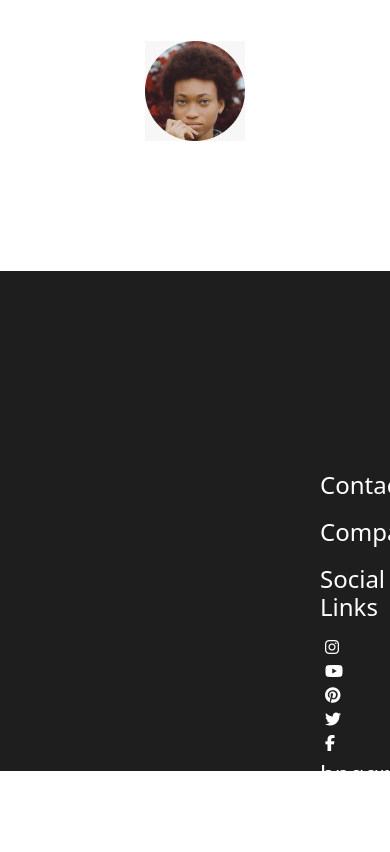
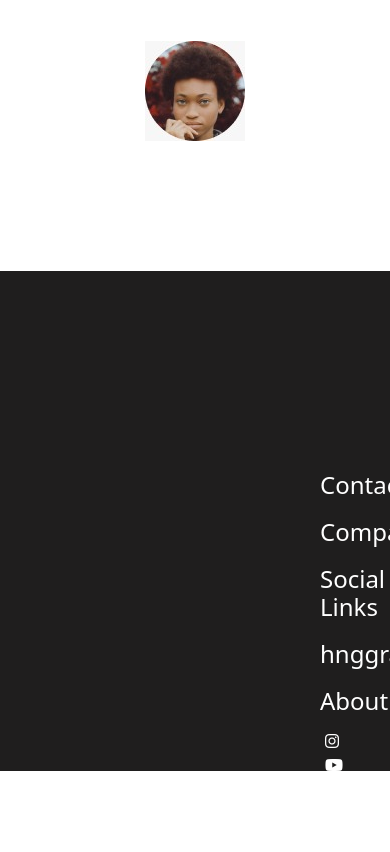
Before and after one commit to awelllle/hng, a plain HTML site: page index.html in a window 390 px wide. Shown: the part 4065-4917 px from the top of the page. Drawn offline with nearby package versions, Linux system fonts and the light colour scheme.

Commit message:
Update index.html

```diff
--- a/index.html
+++ b/index.html
@@ -216,11 +216,11 @@
 
         <div class="col-lg-4 col-md-6  feat">
           <h3 class="featu">Social Links</h3>
-          <i class="fab fa-instagram footbtn"></i>
+<!--           <i class="fab fa-instagram footbtn"></i>
           <i class="fab fa-youtube footbtn"></i>
           <i class="fab fa-pinterest footbtn"></i>
           <i class="fab fa-twitter  footbtn"></i>
-          <i class="fab fa-facebook-f footbtn"></i>
+          <i class="fab fa-facebook-f footbtn"></i> -->
 
 
 
@@ -232,6 +232,14 @@
 
         <div class="col-lg-4 col-md-6  feat">
           <h3 class="featu">About</h3>
+        </div>
+
+        <div class="col-lg-4 col-md-6  feat">
+           <i class="fab fa-instagram footbtn"></i>
+          <i class="fab fa-youtube footbtn"></i>
+          <i class="fab fa-pinterest footbtn"></i>
+          <i class="fab fa-twitter  footbtn"></i>
+          <i class="fab fa-facebook-f footbtn"></i>
         </div>
 
         <div class="last">
```
